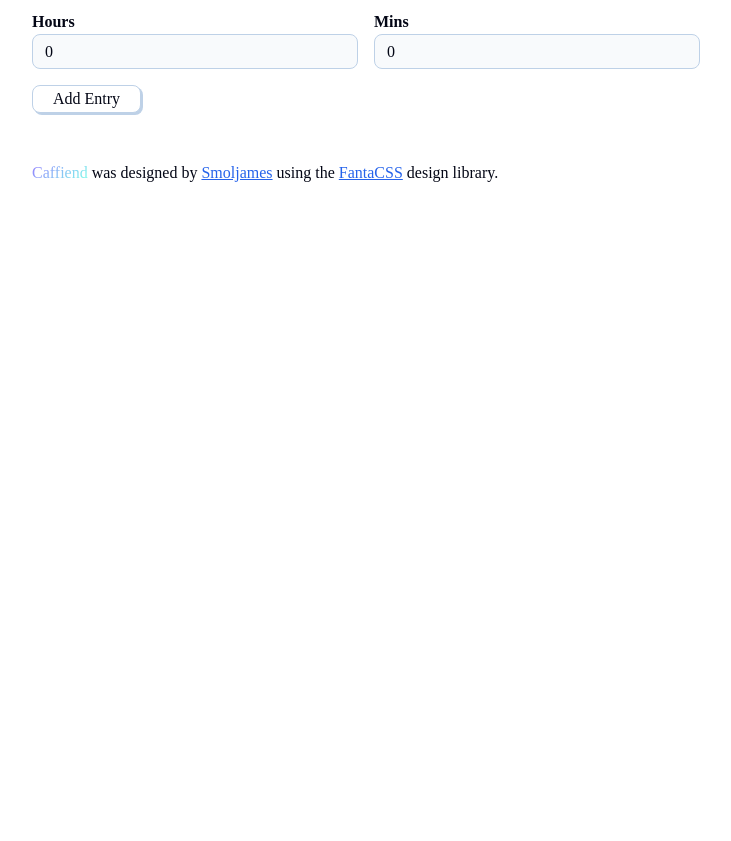
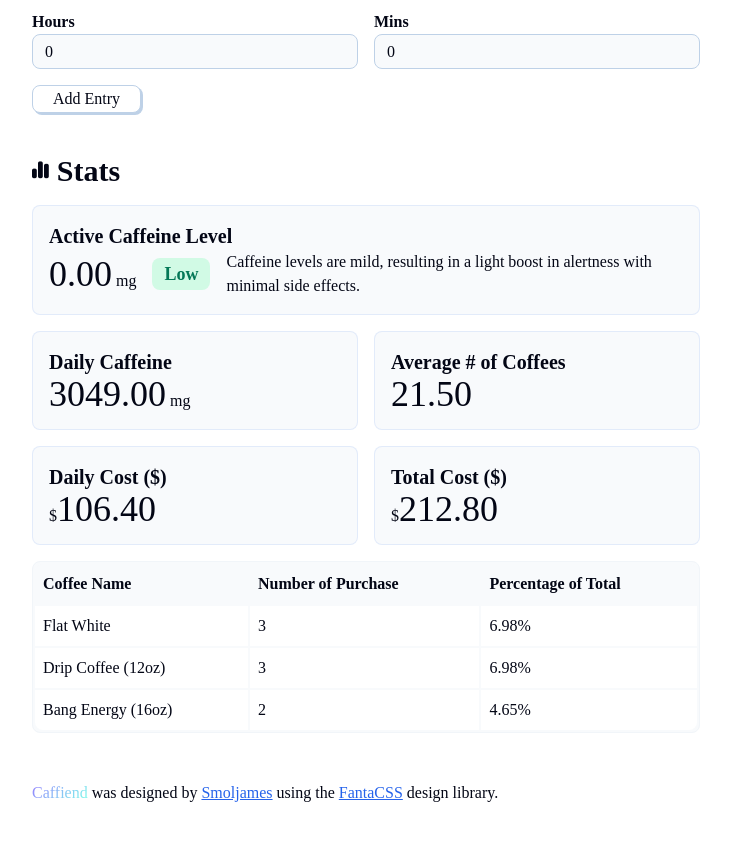
Before and after one commit to enggar77/Caffiend_Vite-Firebase-JS, a React (Vite) app: page / in a window 1280 px wide. Shown: the part 960-1801 px from the top of the page, without its empty margins (274-1005 px from the left). Before the commit the page ends 1193 px from the top, so only its background shows below. Built offline with nearby package versions, Linux system fonts and the light colour scheme; a web font is replaced by a local one.

Commit message:
implement stats layout and logic

```diff
--- a/src/App.jsx
+++ b/src/App.jsx
@@ -5,7 +5,7 @@
 import History from "./components/History";
 
 function App() {
-	const isAuthenticated = false;
+	const isAuthenticated = true;
 
 	const authenticatedContent = (
 		<>
--- a/src/components/Stats.jsx
+++ b/src/components/Stats.jsx
@@ -1,3 +1,95 @@
+/* eslint-disable react/prop-types */
+import {
+	calculateCoffeeStats,
+	calculateCurrentCaffeineLevel,
+	coffeeConsumptionHistory,
+	getTopThreeCoffees,
+	statusLevels,
+} from "../utils";
+
+function StatsCard(props) {
+	const { lg, title, children } = props;
+	return (
+		<div className={"card stats-card" + (lg ? " col-span-2" : "")}>
+			<h4>{title}</h4>
+			{children}
+		</div>
+	);
+}
+
 export default function Modal() {
-	return <></>;
+	const stats = calculateCoffeeStats(coffeeConsumptionHistory);
+
+	const caffeineLevel = calculateCurrentCaffeineLevel(coffeeConsumptionHistory);
+	const warningLevel =
+		caffeineLevel < statusLevels["low"].maxLevel
+			? "low"
+			: caffeineLevel < statusLevels["moderate"].maxLevel
+			? "moderate"
+			: "high";
+
+	return (
+		<>
+			<div className="section-header">
+				<i className="fa-solid fa-chart-simple"></i>
+				<h2>Stats</h2>
+			</div>
+			<div className="stats-grid">
+				<StatsCard lg title="Active Caffeine Level">
+					<div className="status">
+						<p>
+							<span className="stat-text">{caffeineLevel}</span>mg
+						</p>
+						<h5
+							style={{
+								color: statusLevels[warningLevel].color,
+								background: statusLevels[warningLevel].background,
+							}}
+						>
+							Low
+						</h5>
+						<p>{statusLevels[warningLevel].description}</p>
+					</div>
+				</StatsCard>
+				<StatsCard title="Daily Caffeine">
+					<p>
+						<span className="stat-text">{stats.daily_caffeine}</span>mg
+					</p>
+				</StatsCard>
+				<StatsCard title="Average # of Coffees">
+					<p>
+						<span className="stat-text">{stats.average_coffees}</span>
+					</p>
+				</StatsCard>
+				<StatsCard title="Daily Cost ($)">
+					<p>
+						$<span className="stat-text">{stats.daily_cost}</span>
+					</p>
+				</StatsCard>
+				<StatsCard title="Total Cost ($)">
+					<p>
+						$<span className="stat-text">{stats.total_cost}</span>
+					</p>
+				</StatsCard>
+				<table className="stat-table">
+					<thead>
+						<tr>
+							<th>Coffee Name</th>
+							<th>Number of Purchase</th>
+							<th>Percentage of Total</th>
+						</tr>
+					</thead>
+					<tbody>
+						{getTopThreeCoffees(coffeeConsumptionHistory).map((coffee) => (
+							<tr key={coffee.coffeeName}>
+								<td>{coffee.coffeeName}</td>
+								<td>{coffee.count}</td>
+								<td>{coffee.percentage}</td>
+							</tr>
+						))}
+					</tbody>
+				</table>
+			</div>
+		</>
+	);
 }
--- a/src/utils/index.js
+++ b/src/utils/index.js
@@ -224,8 +224,8 @@
 	}
 
 	const days = Object.keys(dailyStats).length;
-	const dailyCaffeine = {};
-	for (const [date, stats] of Object.entries(dailyStats)) {
+
+	for (const [, stats] of Object.entries(dailyStats)) {
 		if (stats.caffeine > 0) {
 			totalCaffeine += stats.caffeine;
 			totalDaysWithCoffee += 1; // Count days when caffeine was consumed
@@ -235,7 +235,7 @@
 	// Calculate average daily caffeine and average daily cost
 	const averageDailyCaffeine = totalDaysWithCoffee > 0 ? (totalCaffeine / totalDaysWithCoffee).toFixed(2) : 0;
 	const averageDailyCost = totalDaysWithCoffee > 0 ? (totalCost / totalDaysWithCoffee).toFixed(2) : 0;
-	console.log(totalCost, typeof totalCost);
+
 	return {
 		daily_caffeine: averageDailyCaffeine,
 		daily_cost: averageDailyCost,
```
